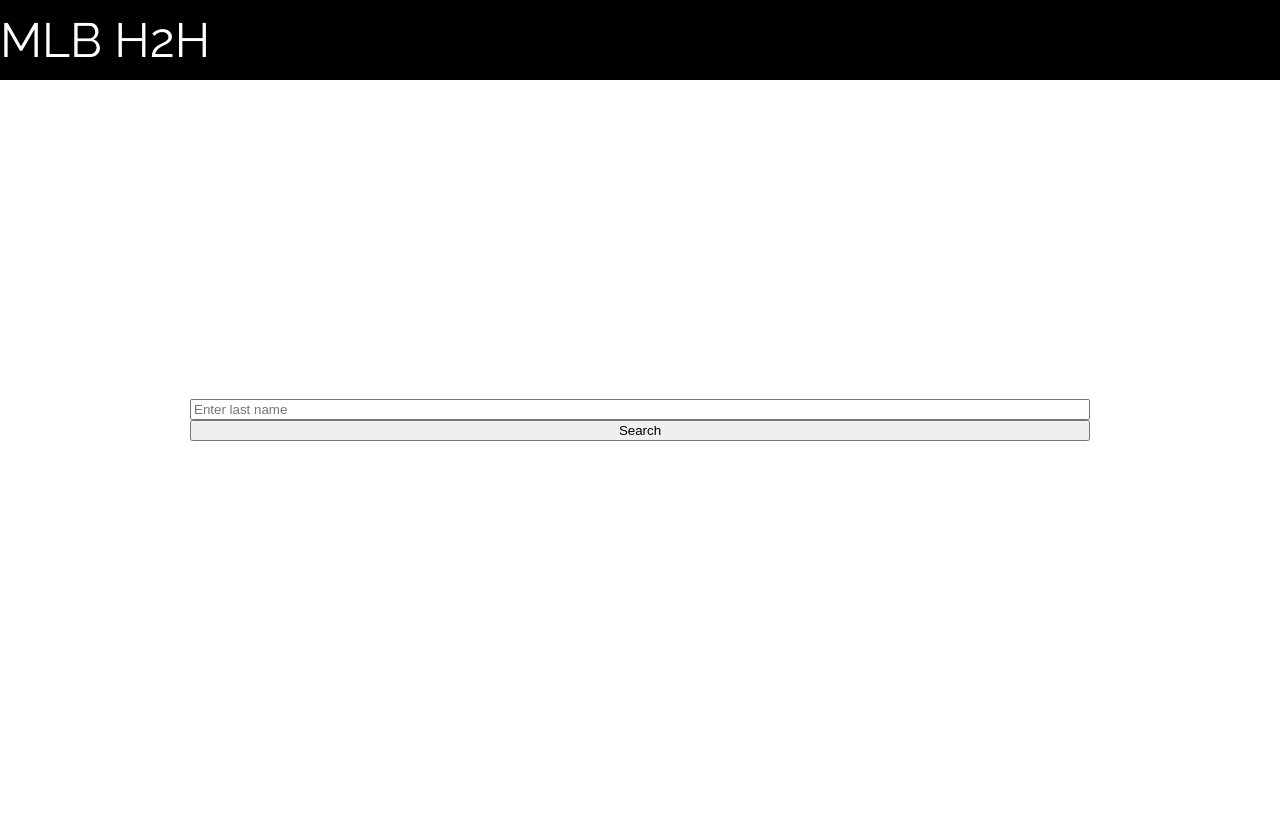
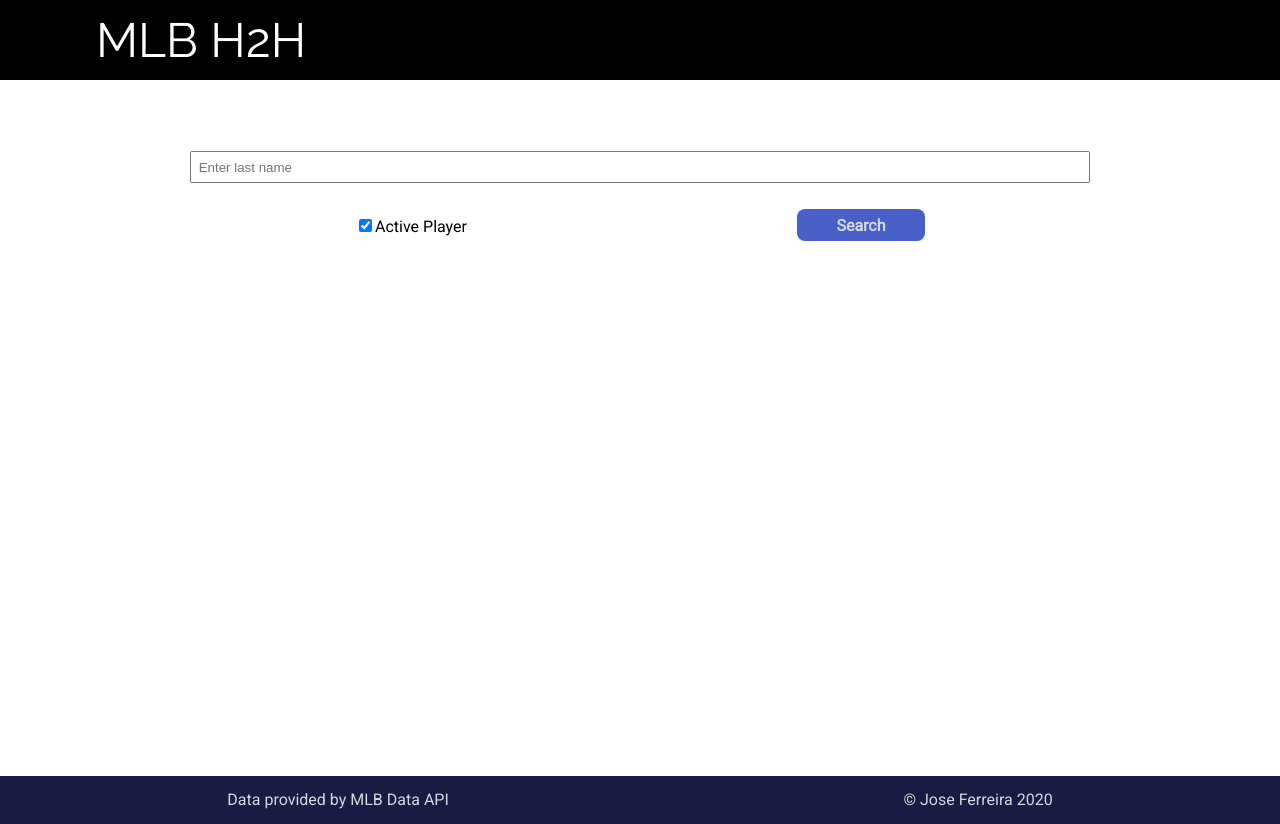
Before and after one commit to joseferreira5/mlb-h2h, a React (Create React App) app: page / in a window 1280 px wide. Before the commit the page ends 800 px from the top, so only its background shows below. Built offline with nearby package versions, Linux system fonts and the light colour scheme.

Commit message:
Adding styled components and user interface for search functionality.

```diff
--- a/src/App.js
+++ b/src/App.js
@@ -4,6 +4,7 @@
 
 import GlobalStyle from './components/styles/GlobalStyle';
 import theme from './components/styles/theme';
+
 import Header from './components/Header';
 import Main from './components/styles/Main';
 import PlayerSearch from './components/PlayerSearch';
@@ -18,7 +19,10 @@
       <Main>
         <Switch>
           <Route exact path="/" component={PlayerSearch} />
-          <Route path="/player-comparison" component={PlayerComparison} />
+          <Route
+            path="/player-comparison/:playerId"
+            component={PlayerComparison}
+          />
         </Switch>
       </Main>
       <Footer />
--- a/src/components/Footer.js
+++ b/src/components/Footer.js
@@ -4,8 +4,26 @@
 const StyledFooter = styled.footer`
   background-color: ${props => props.theme.darkShade};
   color: ${props => props.theme.lightShade};
+  display: flex;
+  justify-content: space-around;
+  align-items: center;
+  width: 100%;
+  height: 3em;
+
+  a {
+    text-decoration: none;
+    color: inherit;
+  }
 `;
 
 export default function Footer(props) {
-  return <StyledFooter {...props} />;
+  return (
+    <StyledFooter {...props}>
+      <p>
+        Data provided by{' '}
+        <a href="https://appac.github.io/mlb-data-api-docs/">MLB Data API</a>
+      </p>
+      <p>&copy; Jose Ferreira 2020</p>
+    </StyledFooter>
+  );
 }
--- a/src/components/Header.js
+++ b/src/components/Header.js
@@ -17,6 +17,7 @@
 const Title = styled.h1`
   font-size: 3rem;
   font-family: 'Raleway', sans-serif;
+  margin-left: 2em;
 `;
 
 export default function Header() {
--- a/src/components/PlayerSearch.js
+++ b/src/components/PlayerSearch.js
@@ -1,30 +1,22 @@
-import React, { useState, useEffect } from 'react';
+import React, { useState, useContext } from 'react';
+import { ThemeContext } from 'styled-components';
 import axios from 'axios';
-import styled from 'styled-components';
 
-const Section = styled.section`
-  display: flex;
-  flex-direction: column;
-  justify-content: center;
-  height: 100%;
-`;
+import SearchLayout from './styles/SearchLayout';
+import InputGroup from './styles/InputGroup';
+import TextInput from './styles/TextInput';
+import Checkbox from './styles/Checkbox';
+import Button from './styles/Button';
 
-export default function PlayerSearch() {
+export default function PlayerSearch(props) {
   const [userInput, setUserInput] = useState('');
   const [active, setActive] = useState('Y');
   const [playerId, setPlayerId] = useState(null);
   const [playerInfo, setPlayerInfo] = useState(null);
-  const baseUrl = 'http://lookup-service-prod.mlb.com';
-  const queryStr = `/json/named.search_player_all.bam?sport_code='mlb'&active_sw='${active}'&name_part='${userInput}%25'`;
-
-  // useEffect(() => {
-  //   async function getPlayer() {
-  //     const res = await axios.get(`${baseUrl}${queryStr}`);
-  //     setPlayerId(res.data.search_player_all.queryResults.row.player_id);
-  //     setPlayerInfo(res.data.search_player_all.queryResults.row);
-  //   }
-  //   getPlayer();
-  // }, [userInput]);
+  const themeContext = useContext(ThemeContext);
+  const baseUrl =
+    'http://lookup-service-prod.mlb.com/json/named.search_player_all.bam';
+  const queryStr = `?sport_code='mlb'&active_sw='${active}'&name_part='${userInput}%25'`;
 
   const handleSearch = async () => {
     const res = await axios.get(`${baseUrl}${queryStr}`);
@@ -32,15 +24,31 @@
     setPlayerInfo(res.data.search_player_all.queryResults.row);
   };
 
+  const handleCheck = e => {
+    if (e.target.checked) {
+      setActive('Y');
+    } else {
+      setActive('N');
+    }
+  };
+
   return (
-    <Section>
-      <input
-        type="text"
-        placeholder="Enter last name"
-        onChange={e => setUserInput(e.target.value)}
-      />
-      <button onClick={handleSearch}>Search</button>
-      {playerInfo && <p>{playerInfo.name_display_last_first}</p>}
-    </Section>
+    <SearchLayout>
+      <InputGroup>
+        <TextInput
+          type="text"
+          placeholder="Enter last name"
+          onChange={e => setUserInput(e.target.value)}
+        />
+        <label>
+          <Checkbox onChange={handleCheck} defaultChecked />
+          Active Player
+        </label>
+        <Button onClick={handleSearch} backgroundColor={themeContext.mainBrand}>
+          Search
+        </Button>
+        {playerInfo && <p>{playerInfo.name_display_last_first}</p>}
+      </InputGroup>
+    </SearchLayout>
   );
 }
--- /dev/null
+++ b/src/components/styles/Button.js
@@ -0,0 +1,15 @@
+import styled from 'styled-components';
+
+const Button = styled.button`
+  background-color: ${props => props.backgroundColor};
+  color: ${props => props.theme.lightShade};
+  font-family: 'Roboto', Arial, Helvetica, sans-serif;
+  font-size: 1rem;
+  font-weight: 700;
+  height: 2em;
+  width: 8em;
+  border: none;
+  border-radius: 0.5em;
+`;
+
+export default Button;
--- /dev/null
+++ b/src/components/styles/Checkbox.js
@@ -0,0 +1,4 @@
+import styled from 'styled-components';
+
+const Checkbox = styled.input.attrs({ type: 'checkbox' })``;
+export default Checkbox;
--- /dev/null
+++ b/src/components/styles/InputGroup.js
@@ -0,0 +1,13 @@
+import styled from 'styled-components';
+
+const InputGroup = styled.div`
+  grid-column: 1 / 4;
+  align-self: center;
+  display: flex;
+  flex-wrap: wrap;
+  justify-content: space-around;
+  align-items: center;
+  height: 50%;
+`;
+
+export default InputGroup;
--- a/src/components/styles/Main.js
+++ b/src/components/styles/Main.js
@@ -3,7 +3,7 @@
 const Main = styled.main`
   max-width: 900px;
   margin: 0 auto;
-  height: 85vh;
+  height: 87vh;
 `;
 
 export default Main;
--- /dev/null
+++ b/src/components/styles/SearchLayout.js
@@ -0,0 +1,10 @@
+import styled from 'styled-components';
+
+const SearchLayout = styled.section`
+  display: grid;
+  grid-template-columns: 1fr 1fr 1fr;
+  grid-template-rows: 1fr 1fr 1fr;
+  height: 100%;
+`;
+
+export default SearchLayout;
--- /dev/null
+++ b/src/components/styles/TextInput.js
@@ -0,0 +1,8 @@
+import styled from 'styled-components';
+
+const TextInput = styled.input`
+  padding: 0.5em;
+  width: 100%;
+`;
+
+export default TextInput;
--- a/src/components/styles/theme.js
+++ b/src/components/styles/theme.js
@@ -3,7 +3,11 @@
   lightAccent: '#654BBF',
   mainBrand: '#4960C8',
   darkAccent: '#5A389D',
-  darkShade: '#181C43'
+  darkShade: '#181C43',
+  bigStone: '#181c43',
+  fruitSalad: '#4b9774',
+  rawSienna: '#c8873c',
+  pomegranate: '#f44336'
 };
 
 export default theme;
```
